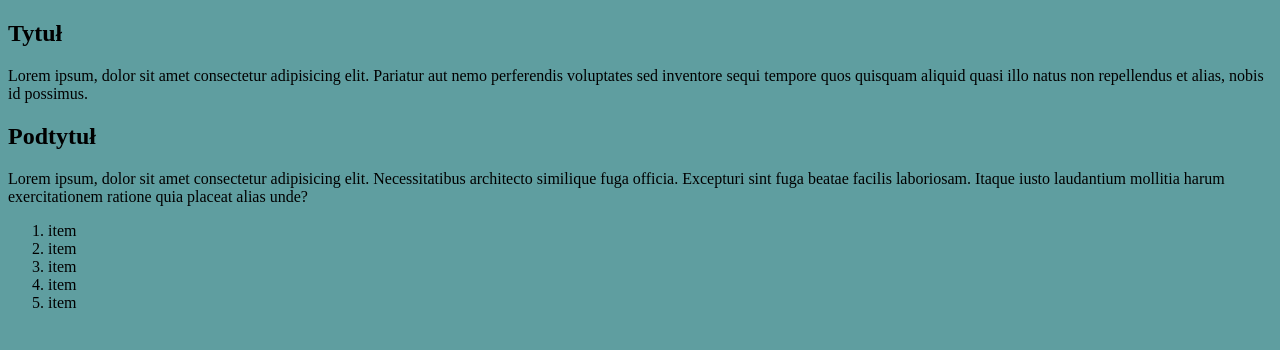
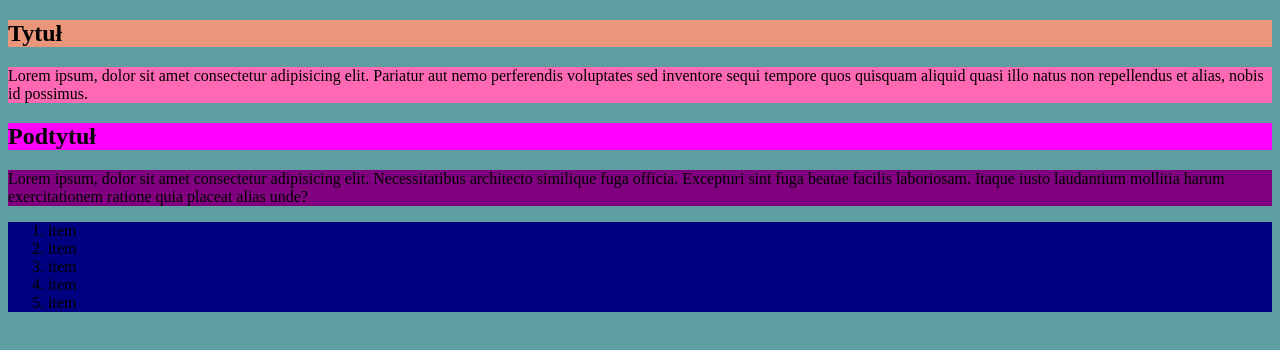
Before and after one commit to ulajeziorna20/24-css-kolory-tla-i-czcionek, a plain HTML site: page index.html in a window 1280 px wide. Drawn offline with Linux system fonts and the light colour scheme.

Commit message:
kolory-tla

```diff
--- a/css/style.css
+++ b/css/style.css
@@ -1,3 +1,24 @@
 body {
     background-color: cadetblue;
 }
+
+h1 {
+    background-color: darksalmon;
+}
+
+p.first {
+    background-color: hotpink;
+}
+
+
+h2 {
+    background-color: magenta;
+}
+
+p.second {
+    background-color: purple;
+}
+
+div {
+    background-color: navy;
+}
--- a/index.html
+++ b/index.html
@@ -13,14 +13,15 @@
 
     <section>
         <h1>Tytuł</h1>
-        <p>Lorem ipsum, dolor sit amet consectetur adipisicing elit. Pariatur aut
+
+        <p class="first">Lorem ipsum, dolor sit amet consectetur adipisicing elit. Pariatur aut
              nemo perferendis voluptates sed inventore sequi tempore quos quisquam aliquid
             quasi illo natus non repellendus et alias, nobis id possimus.</p>
     </section>
 
     <h2>Podtytuł</h2>
 
-    <p>Lorem ipsum, dolor sit amet consectetur adipisicing elit. Necessitatibus architecto similique
+    <p class="second">Lorem ipsum, dolor sit amet consectetur adipisicing elit. Necessitatibus architecto similique
          fuga officia. Excepturi sint fuga beatae facilis laboriosam. Itaque iusto laudantium
         mollitia harum exercitationem ratione quia placeat alias unde?</p>
 
```
